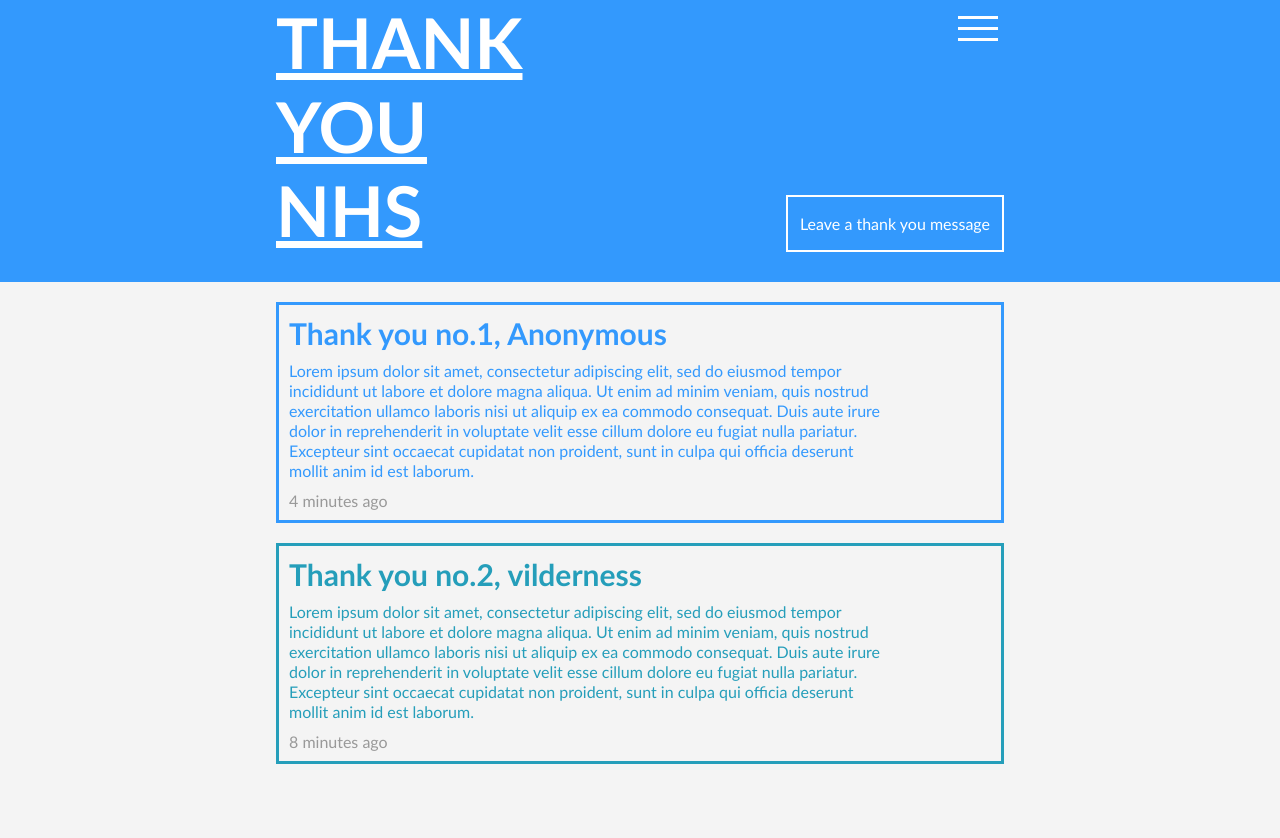
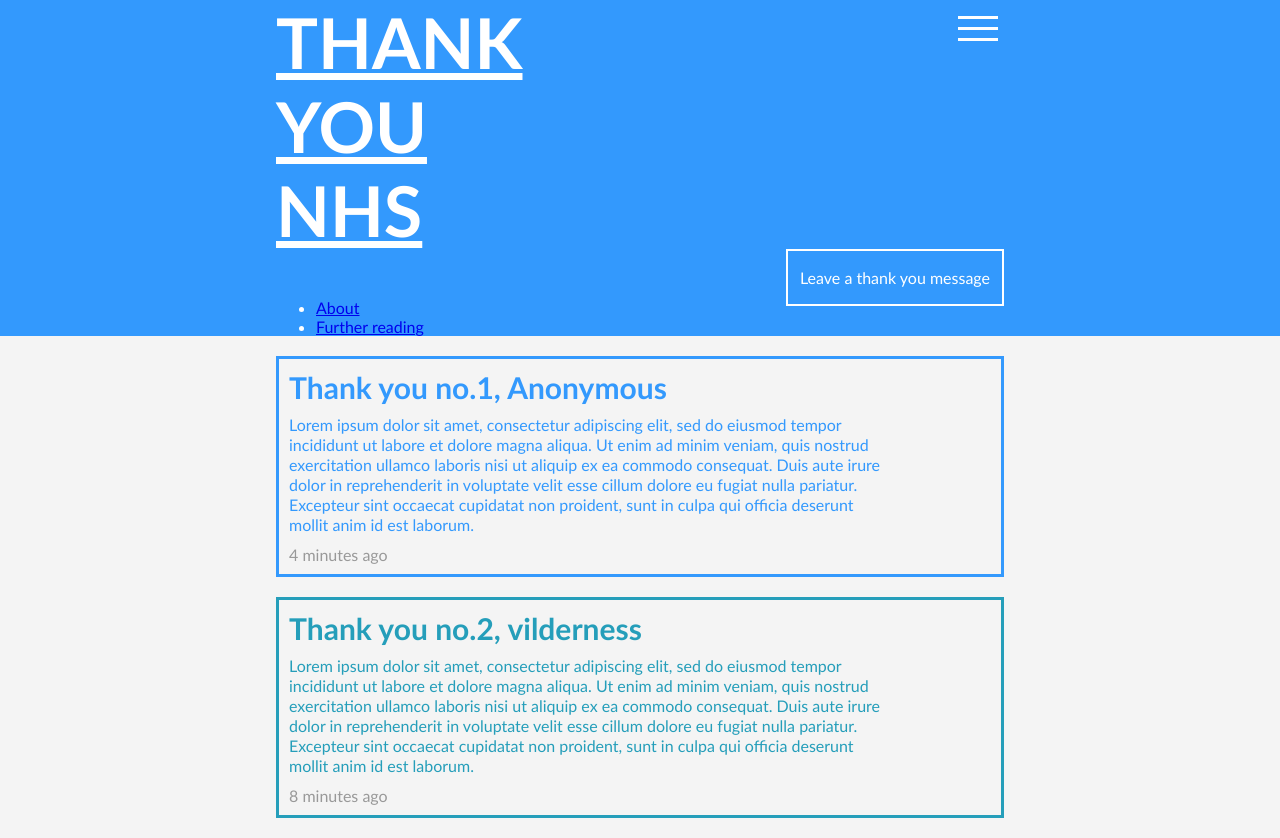
Before and after one commit to robertberry-zz/thank-you-nhs-take-2, a website: page index.html in a window 1280 px wide. Both pictures are taken after a click on the button 978 px from the left and 30 px from the top of the page. Before the commit the page ends 800 px from the top, so only its background shows below. Drawn offline with Linux system fonts and the light colour scheme.

Commit message:
Add temporary JS file for opening menu

```diff
--- a/index.html
+++ b/index.html
@@ -18,7 +18,7 @@
           </svg>
         </button>
 
-        <nav class="nav">
+        <nav class="nav js-nav">
           <ul class="nav__list">
             <li class="nav__item"><a href="todo">About</a></li>
             <li class="nav__item"><a href="todo">Further reading</a></li>
@@ -51,5 +51,6 @@
       </section>
     </div>
 
+    <script src="lib/test.js"></script>
   </body>
 </html>
--- /dev/null
+++ b/lib/test.js
@@ -0,0 +1,15 @@
+(function () {
+    var menuButton = document.querySelector(".js-menu-button"),
+        nav = document.querySelector(".js-nav"),
+        isNavOpen = false;
+
+    menuButton.onclick = function () {
+        if (isNavOpen) {
+            nav.className = "nav js-nav";
+        } else {
+            nav.className = "nav js-nav nav--expanded";
+        }
+
+        isNavOpen = !isNavOpen;
+    };
+})();
```
